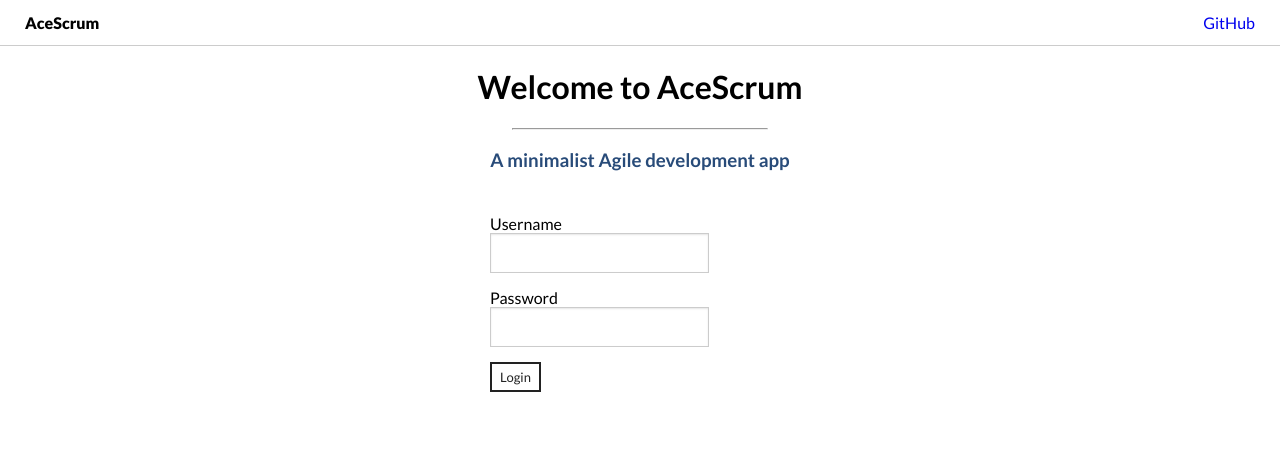
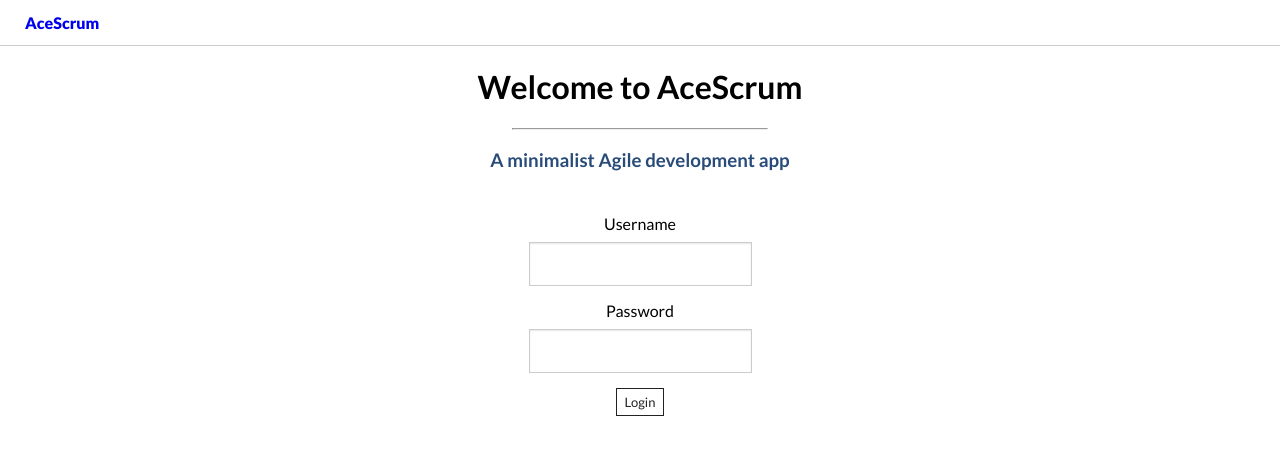
Before and after one commit to acecodes/acescrum, a Django app: page / in a window 1280 px wide. Shown: the top 455 px of the page. Run offline with Django 3.2, Linux system fonts and the light colour scheme; parts of the project's set-up code (start-up, migrations or seed data) failed here and were passed over; some libraries are stand-ins or nearby versions.

Commit message:
Major CSS cleanup, improved look and interface

```diff
--- a/board/static/board/css/board.css
+++ b/board/static/board/css/board.css
@@ -9,31 +9,46 @@ body {
 a {
     text-decoration: none;
 }
+
+a:visited { color:black; }
+
 button, a.button {
     font-size: 13px;
     padding: 5px 8px;
-    border: 2px solid #222;
+    border: 1px solid #222;
     background-color: #FFF;
     color: #222;
     transition: background 200ms ease-out;
 }
 button:hover, a.button:hover {
-    background-color: #03142F;
-    color: #FFF;
+    background-color: #A4C8F0;
+    border:1px solid #03142F;
+    color: #03142F;
 }
 input, textarea {
     background: white;
     font-family: inherit;
     border: 1px solid #cccccc;
     box-shadow: inset 0 1px 2px rgba(0, 0, 0, 0.1);
-    display: block;
+    display:block;
     font-size: 18px;
-    margin: 0 0 16px 0;
-    padding: 8px
+    margin: 10px 0 16px 0;
+    padding: 10px;
 }
+
+input {
+        text-align:center;
+}
+
+input#id_name, input#id_end, input#id_description {
+    margin:3% auto 3% auto;
+
+}
+
 #content {
     padding-left: 25px;
     padding-right: 25px;
+    text-align: center;
 }
 .hide {
     display: none;
@@ -43,17 +58,22 @@ input, textarea {
     margin: 8px 0;
     display: block;
 }
-
 h1, h2, h3, h4, h5, h6 {
-    text-align:center;
+    text-align: center;
 }
-
 h3 {
-    color:rgb(40, 75, 121);
+    color: rgb(40, 75, 121);
 }
-
 hr.front-page {
     margin: 0px 40% 0 40%;
+}
+hr.sprints {
+    margin: 2% 40% 2% 40%;
+}
+form {
+    margin: 0 auto;
+    width: 500px;
+    text-align:center;
 }
 
 /* Header
@@ -101,11 +121,14 @@ header nav a:hover {
 #login form label, #login form input {
     display: block;
 }
-
+input#id_username, input#id_password {
+    margin:3% auto 3% auto;
+}
 /* Sprint Listing
 ==================== */
 .sprints {
     margin-top: 25px;
+    text-align:center;
 }
 .sprints a.sprint {
     padding: 25px;
@@ -116,14 +139,15 @@ header nav a:hover {
     color: #FFF;
     transition: background 200ms ease-out;
 }
-
 .sprints a.sprint:hover {
-    background:#03142F;
+    background: #03142F;
 }
 .sprints a.sprint span {
     font-size: 10px;
 }
 .new-sprint {
     border: 1px solid #CCC;
-    padding: 20px;
+    padding: 2%;
+    width:500px;
+    margin:auto;
 }
--- a/board/templates/board/index.html
+++ b/board/templates/board/index.html
@@ -4,7 +4,7 @@
 	<head>
 		<meta charset="utf-8">
 		<meta http-equiv="X-UA-Compatible" content="IE=edge">
-		<title>AceScrum | Keeping Your Development Agile</title>
+		<title>AceScrum | Simple Agile Development</title>
 		<meta name="description" content="">
 		<meta name="viewport" content="width=device-width, initial-scale=1">
         <link rel="stylesheet" href="{% static 'board/vendor/normalize.css' %}">
@@ -38,12 +38,12 @@
             </form>
         </script>
         <script type="text/html" id="header-template">
-            <span class="title">AceScrum</span>
-            <span class="github"><a href="https://github.com/acecodes/acescrum">GitHub</a></span>
+            <span class="title"><a href="/">AceScrum</a></span>
             <% if (authenticated ) { %>
                 <nav>
                     <a href="/" class="button">Your Sprints</a>
                     <a href="#" class="logout button">Logout</a>
+                    <a href="https://github.com/acecodes/acescrum" class="button">GitHub</a>
                 </nav>
             <% } %>
         </script>
@@ -63,9 +63,13 @@
             <% if (sprint !== null) { %>
                 <% if (!sprint.invalid) { %>
                     <h2><%- sprint.get('name') %></h2>
-                    <span class="due-date">Due <%- sprint.get('end') %></span>
+                    <span class="due-date">Due: <b>
+                    <%- sprint.get('end') %></b></span>
+                    <hr class="sprints">
                     <p class="description"><%- sprint.get('description') %></p>
                     <div class="tasks"></div>
+                    <hr class="sprints">
+                    <h3><a href="/" class="button">Back</a></h3>
                 <% } else { %>
                     <h1>Sprint <%- sprint.get('id') %> not found.</h1>
                 <% } %>
```
